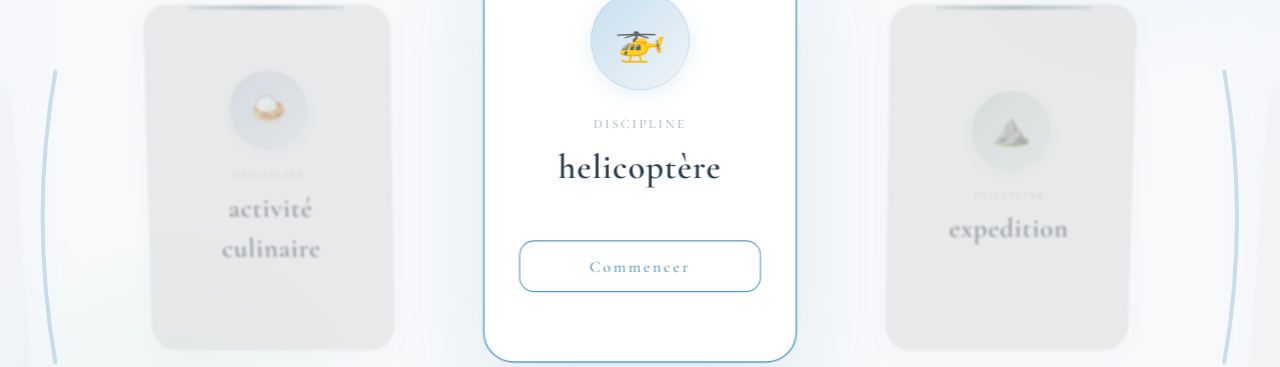
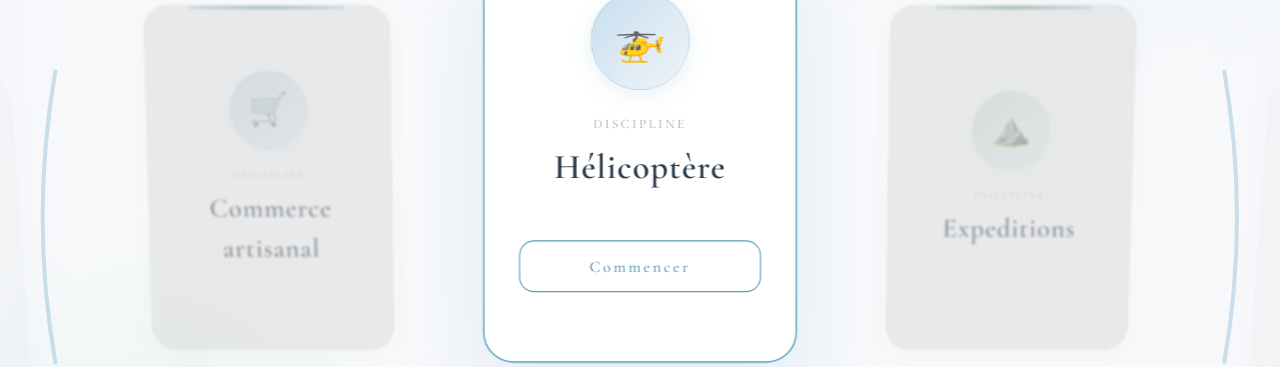
Before and after one commit to horaphael/Hackaton-x-MACE, a React (Vite) app: page / in a window 1280 px wide. Shown: the part 294-661 px from the top of the page. Built offline with nearby package versions, Linux system fonts and the light colour scheme.

Commit message:
fix: description and main activities title

```diff
--- a/src/App.jsx
+++ b/src/App.jsx
@@ -20,16 +20,15 @@ const C = {
 };
 
 const SKILLS = [
-  { id:"helicoptere", glyph:"🚁", name:"helicoptère",  accent:C.blue3,  accentLight:C.blue1,  image:"/img/image.png", desc:"Ne vous contentez pas d'un point de vue, changez de perspective !" },
-  { id:"expedition",     glyph:"⛰️", name:"expedition",    accent:C.green3, accentLight:C.green1, image:"/img/image.jpg", desc:"Un pas après l'autre, on finit par toucher le ciel !" },
-  { id:"plongée",  glyph:"🤿", name:"plongée",  accent:C.blue2,  accentLight:C.blue1,  image:"/img/plong.jpg", desc:"70% de la planète n'attend que vous !" },
-  { id:"vtt",   glyph:"🚲", name:"vtt",   accent:C.green2, accentLight:C.green1, image:"/img/en-tete6.jpg", desc:"Cardio: 100% ! Sourire: 100% ! Propreté: 0%..." },
-  { id:"aquatique", glyph:"🌊", name:"aquatique",   accent:C.gold,   accentLight:"#f0ebd0", image:"/img/sortie-bateaux.jpg", desc:"Repirez, contemplez, explorez: l'océan vous ouvre ses portes !" },
-  {id:"parapante", glyph:"🪂", name:"parapante",  accent:C.blue3,  accentLight:C.blue1,  image:"/img/parapante.jpg", desc:"Regardez l'horizon droit dans les yeux !" },
-  {id:"cannyoning", glyph:"🏞️", name:"cannyoning",  accent:C.blue3,  accentLight:C.blue1,  image:"/img/reunion-canoyning-2.jpg", desc:"Suivez le fil de l'eau, elle connaît le chemin le plus spectaculaire !" },
-  {id:"musée", glyph:"🏛️", name:"musée",  accent:C.blue3,  accentLight:C.blue1,  image:"/img/musee.jpg", desc:"Un voyage immobile à travers les siècles de La Réunion !" },
-  {id:"commerce, artisanal",  glyph:"🛒", name:"commerce, artisanal",  accent:C.blue3,  accentLight:C.blue1,  image:"/img/marché.jpg", desc:"Retrouvez la vraie saveur des saisons !" },
-  {id:"restauration",  glyph:"🍛", name:"activité culinaire",  accent:C.blue3,  accentLight:C.blue1,  image:"/img/Screenshot_from_2026-03-12_15-26-15.jpg", desc:"La cuisine est un langage que tout le monde comprend non ?" },
+  { id:"Hélicoptère", glyph:"🚁", name:"Hélicoptère",  accent:C.blue3,  accentLight:C.blue1,  image:"/img/image.png", desc:"Découvrez l’île autrement grâce à nos tours en hélicoptère. Survolez des paysages spectaculaires, admirez les lagons, les falaises et les sites naturels emblématiques depuis le ciel. Une expérience unique qui vous offre une vue panoramique inoubliable et vous permet de découvrir la beauté du territoire sous un angle exceptionnel !" },
+  { id:"Expeditions",     glyph:"⛰️", name:"Expeditions",    accent:C.green3, accentLight:C.green1, image:"/img/image.jpg", desc:"Partez à l’aventure avec nos expéditions à La Réunion et explorez les merveilles cachées de l’île. Découvrez les impressionnants tunnels de lave, traversez des paysages volcaniques uniques et plongez au cœur d’une nature sauvage et préservée. Encadrées par des guides passionnés, ces explorations offrent une expérience immersive et authentique pour les amoureux de découverte et d’aventure !" },
+  { id:"plongée",  glyph:"🤿", name:"plongée",  accent:C.blue2,  accentLight:C.blue1,  image:"/img/plong.jpg", desc:"Explorez les fonds marins exceptionnels de La Réunion lors d’une sortie en plongée. Accompagné de moniteurs certifiés, découvrez un monde sous-marin riche en coraux, poissons tropicaux et paysages marins spectaculaires. Une expérience unique pour observer la biodiversité de l’océan Indien et vivre un moment inoubliable sous l’eau !" },
+  { id:"VTT",   glyph:"🚲", name:"VTT",   accent:C.green2, accentLight:C.green1, image:"/img/en-tete6.jpg", desc:"Partez à l’aventure en VTT à La Réunion et découvrez l’île à travers ses sentiers spectaculaires. Entre forêts, montagnes et panoramas sur l’océan, profitez d’itinéraires adaptés à tous les niveaux pour explorer des paysages uniques. Une activité idéale pour les amateurs de sport, de nature et de sensations en plein air !" },
+  { id:"Aquatique", glyph:"🌊", name:"Aquatique",   accent:C.gold,   accentLight:"#f0ebd0", image:"/img/sortie-bateaux.jpg", desc:"Embarquez pour une sortie en bateau au large de La Réunion et partez à la découverte de la faune marine. Selon la saison, observez les majestueuses baleines, les dauphins ou admirez simplement les magnifiques paysages de l’île depuis l’océan. Une expérience unique pour profiter de la mer et vivre un moment inoubliable au cœur de l’océan Indien !" },
+  {id:"Parapente", glyph:"🪂", name:"Parapente",  accent:C.blue3,  accentLight:C.blue1,  image:"/img/parapante.jpg", desc:"Prenez de la hauteur et découvrez La Réunion autrement avec une sortie en parapente. Accompagné d’un moniteur expérimenté, survolez les paysages spectaculaires de l’île, entre océan, falaises et montagnes. Une expérience aérienne unique qui allie sensations fortes et panoramas à couper le souffle !" },
+  {id:"Canyoning", glyph:"🏞️", name:"Canyoning",  accent:C.blue3,  accentLight:C.blue1,  image:"/img/reunion-canoyning-2.jpg", desc:"Vivez une aventure inoubliable avec une sortie en canyoning à La Réunion. Entre cascades, toboggans naturels et descentes en rappel, explorez des paysages spectaculaires au cœur des rivières et des gorges de l’île. Encadrée par des guides professionnels, cette activité allie sensations fortes, nature et découverte dans un cadre exceptionnel !" },
+  {id:"Musée", glyph:"🏛️", name:"Musée",  accent:C.blue3,  accentLight:C.blue1,  image:"/img/musee.jpg", desc:"Partez à la découverte des musées de La Réunion et plongez dans l’histoire, la culture et les traditions de l’île. À travers des expositions passionnantes, explorez le patrimoine réunionnais, l’histoire du volcan, la culture créole et la richesse naturelle du territoire. Une activité idéale pour apprendre et comprendre l’identité unique de l’île !" },
+  {id:"Commerce artisanal",  glyph:"🛒", name:"Commerce artisanal",  accent:C.blue3,  accentLight:C.blue1,  image:"/img/marché.jpg", desc:"Partez à la rencontre des artisans locaux et découvrez le savoir-faire unique de La Réunion. Dans ces commerces artisanaux, explorez des créations authentiques : bijoux, objets en bois, produits locaux et spécialités créoles. Une expérience idéale pour soutenir les producteurs locaux et repartir avec un souvenir original de l’île !" },
 ];
 
 const AMOUNTS = [2, 5, 10, 20];
```
